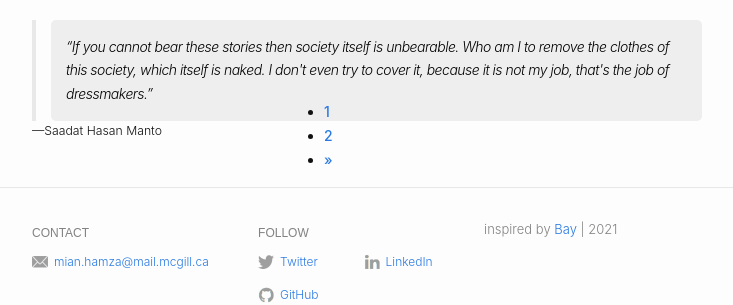
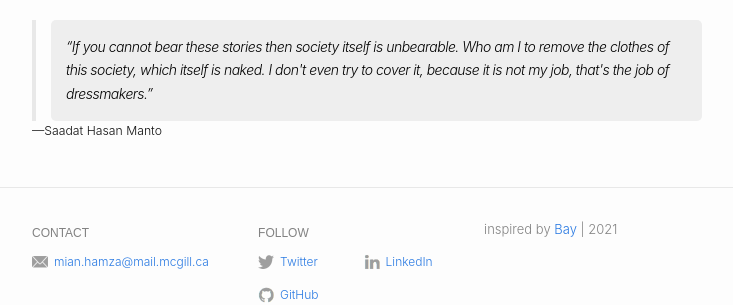
Before and after one commit to haaaamza/haaaamza.github.io, a Jekyll site: the page built from life/index.html, in a window 1280 px wide. Shown: the part 681-986 px from the top of the page, without its empty margins (273-1006 px from the left). Built offline with Jekyll 4.4.1, drawn with Linux system fonts in a browser that asks for light colours; the list of posts is cut into pages by our own code.

Commit message:
Update life.html

```diff
--- a/_layouts/life.html
+++ b/_layouts/life.html
@@ -42,7 +42,7 @@
 
             {% endfor %}
 
-            {% include pagination.html %}
+            <!-- {% include pagination.html %} -->
             </div>
         </div>
       </div>
```
